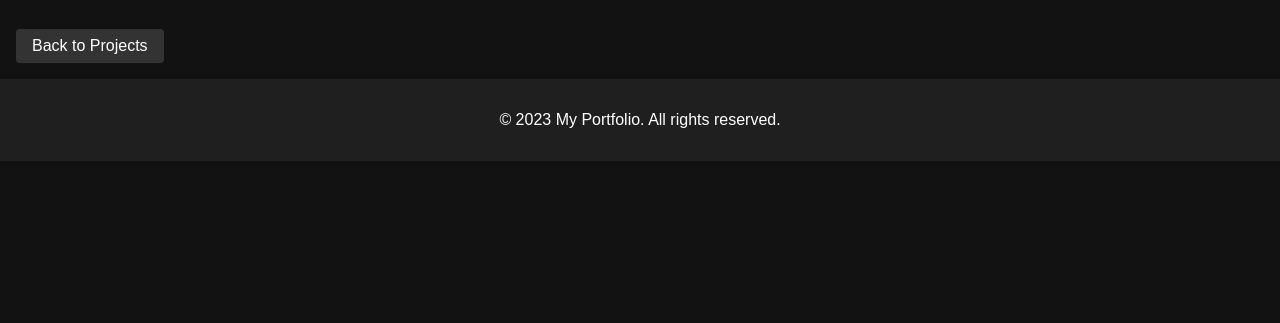
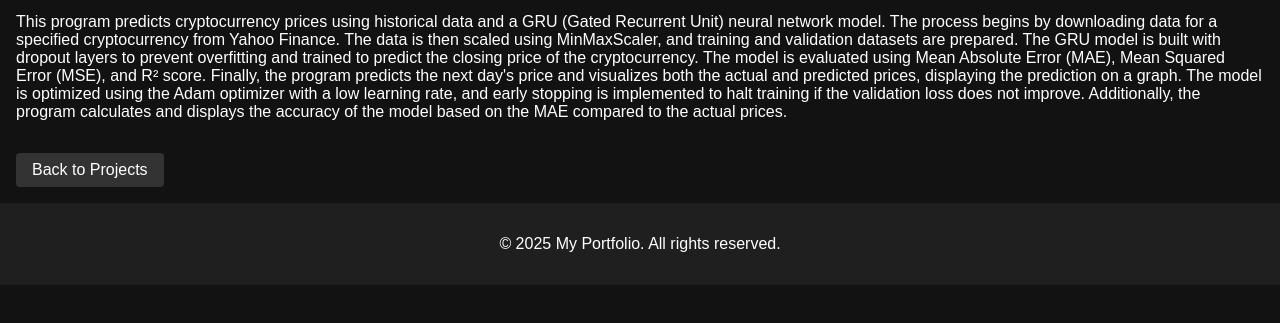
Before and after one commit to Kajazun/MyPortfolio, a plain HTML site: page project_3.html in a window 1280 px wide. Shown: the part 349-672 px from the top of the page. Drawn offline with Linux system fonts and the light colour scheme.

Commit message:
Add files via upload

```diff
--- a/project_3.html
+++ b/project_3.html
@@ -25,12 +25,14 @@
                 Your browser does not support the video tag.
             </video>
         </div>
-<p></p>
+<p>This program predicts cryptocurrency prices using historical data and a GRU (Gated Recurrent Unit) neural network model. The process begins by downloading data for a specified cryptocurrency from Yahoo Finance. The data is then scaled using MinMaxScaler, and training and validation datasets are prepared. The GRU model is built with dropout layers to prevent overfitting and trained to predict the closing price of the cryptocurrency. The model is evaluated using Mean Absolute Error (MAE), Mean Squared Error (MSE), and R² score. Finally, the program predicts the next day's price and visualizes both the actual and predicted prices, displaying the prediction on a graph.
+
+    The model is optimized using the Adam optimizer with a low learning rate, and early stopping is implemented to halt training if the validation loss does not improve. Additionally, the program calculates and displays the accuracy of the model based on the MAE compared to the actual prices.</p>
 
         <a href="projects.html" class="back-button">Back to Projects</a>
     </main>
     <footer>
-        <p>&copy; 2023 My Portfolio. All rights reserved.</p>
+        <p>&copy; 2025 My Portfolio. All rights reserved.</p>
     </footer>
 </body>
 </html>
```
Also changed, not shown: project_1.html (+1 -1 lines), project_2.html (+1 -1 lines).
